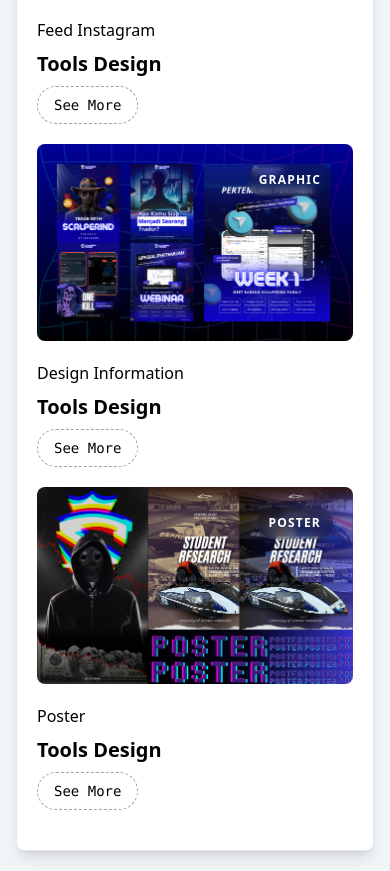
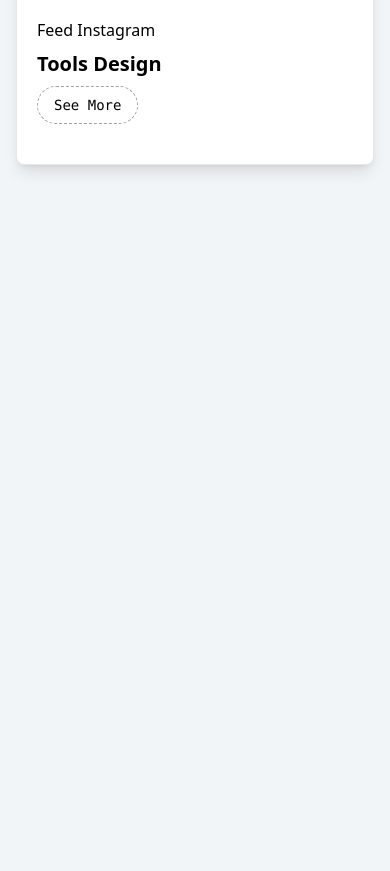
Before and after one commit to mdenimln/denimaulana, a website: page index.html in a window 390 px wide. Shown: the part 6365-7236 px from the top of the page. After the commit the page ends 6550 px from the top, so only its background shows below. Drawn offline with nearby package versions, Linux system fonts and the light colour scheme; files that its build step writes are made by us from their sources.

Commit message:
update creative space

```diff
--- a/index.html
+++ b/index.html
@@ -411,36 +411,6 @@
                 <a href="" class="flex items-center border border-dashed px-4 py-2 rounded-full border-gray-400 font-mono text-sm">See More</a>
               </div>
             </div>
-            <div class="grid xl:grid-cols-2 gap-5 xl:gap-8">
-              <div class="rounded-lg overflow-hidden relative group">
-                <div class="w-full -z-10 group-hover:blur-sm group-hover:scale-110 transition-all ease-in-out duration-300">
-                  <img src="./assets/creative/creative_ig.png" alt="" class="-z-0 w-full">
-                </div>
-                <div class="absolute z-20 top-5 right-5 bg-[rgba(0,0,0,0.2)] px-3 py-2 rounded-full flex justify-center items-center backdrop-blur-sm" >
-                  <h2 class="text-white uppercase text-xs font-sans font-semibold tracking-widest">Graphic</h2>
-                </div>
-              </div>
-              <div class="flex flex-col items-start gap-2">
-                <p>Design Information</p>                <a href="" class="text-xl font-semibold md:text-2xl lg:text-3xl">Tools Design</a>
-
-                <a href="" class="flex items-center border border-dashed px-4 py-2 rounded-full border-gray-400 font-mono text-sm">See More</a>
-              </div>
-            </div>
-            <div class="grid xl:grid-cols-2 gap-5 xl:gap-8">
-              <div class="rounded-lg overflow-hidden relative group">
-                <div class="w-full -z-10 group-hover:blur-sm group-hover:scale-110 transition-all ease-in-out duration-300">
-                  <img src="./assets/creative/creative_poster.png" alt="" class="-z-0 w-full">
-                </div>
-                <div class="absolute z-20 top-5 right-5 bg-[rgba(0,0,0,0.2)] px-3 py-2 rounded-full flex justify-center items-center backdrop-blur-sm" >
-                  <h2 class="text-white uppercase text-xs font-sans font-semibold tracking-widest">Poster</h2>
-                </div>
-              </div>
-              <div class="flex flex-col items-start gap-2">
-                <p>Poster</p>                <a href="" class="text-xl font-semibold md:text-2xl lg:text-3xl">Tools Design</a>
-
-                <a href="" class="flex items-center border border-dashed px-4 py-2 rounded-full border-gray-400 font-mono text-sm">See More</a>
-              </div>
-            </div>
 
           </div>
 
```
